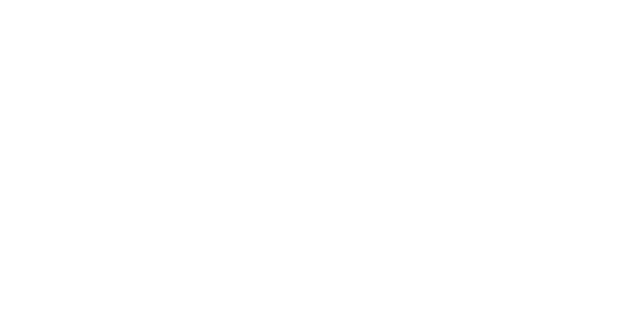
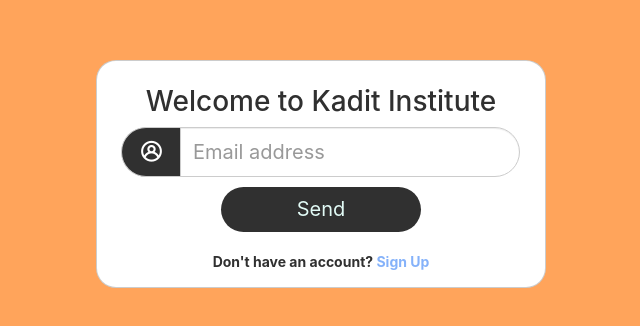
Before and after one commit to Vishwa1418/Back-end-Pillars, a React (Create React App) app: page /forgotpassword in a window 1280 px wide. Before the commit this address had no page. Shown: the part 226-552 px from the top of the page, without its empty margins (319-959 px from the left). Built offline with nearby package versions, Linux system fonts and the light colour scheme.

Commit message:
updated files

```diff
--- a/src/App.js
+++ b/src/App.js
@@ -10,6 +10,7 @@ import Quiz from "./pages/Quiz";
 import Quizzes from "./pages/Quizzes";
 import Contactus from "./pages/Contactus";
 import SuccessStories from "./pages/Successstories";
+import Forgotpassword from "./pages/forgotpassword";
 function App() {
   return (
     <>
@@ -17,6 +18,7 @@ function App() {
         <Route index element={<Loginpage/>}/>
         <Route path="/login" element={<Loginpage/>}/>
         <Route path="/signup" element={<Signuppage/>}/>
+        <Route path="/forgotpassword" element={<Forgotpassword/>}/>
         <Route path="/main" element={<Layout/>}>
           <Route path="home" element={<Home/>}/>
           <Route path="educators" element={<Educators/>}/>
--- a/src/pages/API.js
+++ b/src/pages/API.js
@@ -16,6 +16,12 @@ export const Login = async(input) => {
 
 export const SignUp = async(input) => {
     const {data} = await axios.post(`${url}/register`,input)
+
+    return data
+}
+
+export const ForgotPassword = async(input) => {
+    const {data} = await axios.post(`${url}/forgotpassword`,input)
 
     return data
 }
--- a/src/pages/Loginpage.js
+++ b/src/pages/Loginpage.js
@@ -58,7 +58,7 @@ function Loginpage() {
                 <div className="form-check form-check-inline mb-5">
                     <input type="checkbox" id="checkbox" className="form-check-input" value=""/>
                     <label htmlFor="checkbox" className="form-check-label" style={{fontSize:"15px"}}>Remember me</label>
-                    <a href="/" className='forgetpassword'>Forgot Password?</a>
+                    <Link to="/forgotpassword" className='forgetpassword'>Forgot Password?</Link>
                 </div>
                 </div>
                 </div>
--- /dev/null
+++ b/src/pages/forgotpassword.js
@@ -0,0 +1,51 @@
+import { useRef, useState } from "react"
+import { Link, useNavigate } from "react-router-dom"
+import { ForgotPassword } from "./API"
+
+function Forgotpassword()
+{
+    const [errorMessage,seterrorMessage] = useState('')
+    const email = useRef()
+    const navigate = useNavigate()
+    const login = async(event)=>{
+        seterrorMessage('')
+        try {
+            event.preventDefault()
+            seterrorMessage('')
+            const data = await ForgotPassword({email:email.current.value})
+            // console.log(data)
+            if(data.message !== "Password reset email sent successfully.")
+            {
+                seterrorMessage(data.error)
+            }
+            else
+            {
+                alert(data.message)
+                navigate('/login')
+            }
+
+        } catch (error) {
+            alert(error)
+        }
+    }
+    return (
+        <>
+            <section>
+                <form className="box-size" onSubmit={login}>
+                    <h2 className='h2f1'>Welcome to Kadit Institute</h2>
+                    {errorMessage !== '' && <div className='msg'>{errorMessage}</div>}
+                    <div className='input-box'>
+                    <div className='input-group mb-3'>
+                        <span className='input-group-addon'><i className="uil uil-user-circle"></i></span>
+                        <input type="email" id="email" className="form-control" ref={email} placeholder='Email address' required/>
+                    </div>
+                    </div>
+                    <input type="submit" className='Loginbutton' value='Send'/>
+                    <p className='p1f2'>Don't have an account? <Link to="/signup" className='signup'>Sign Up</Link></p>
+                </form>
+            </section>
+        </>
+    )
+}
+
+export default Forgotpassword
```
